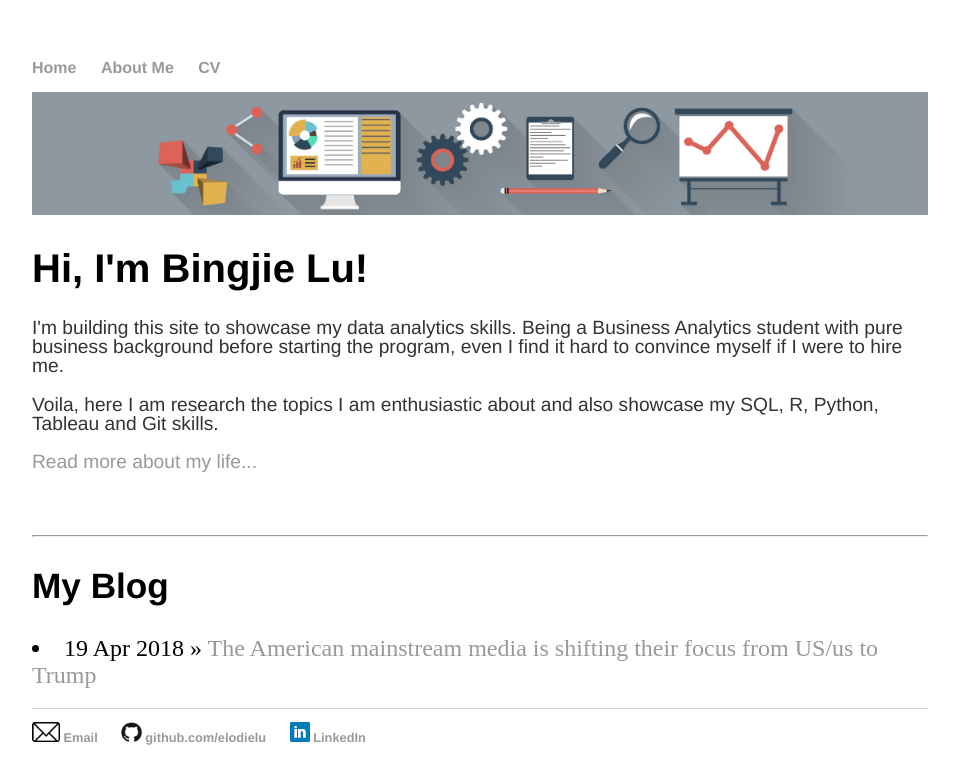
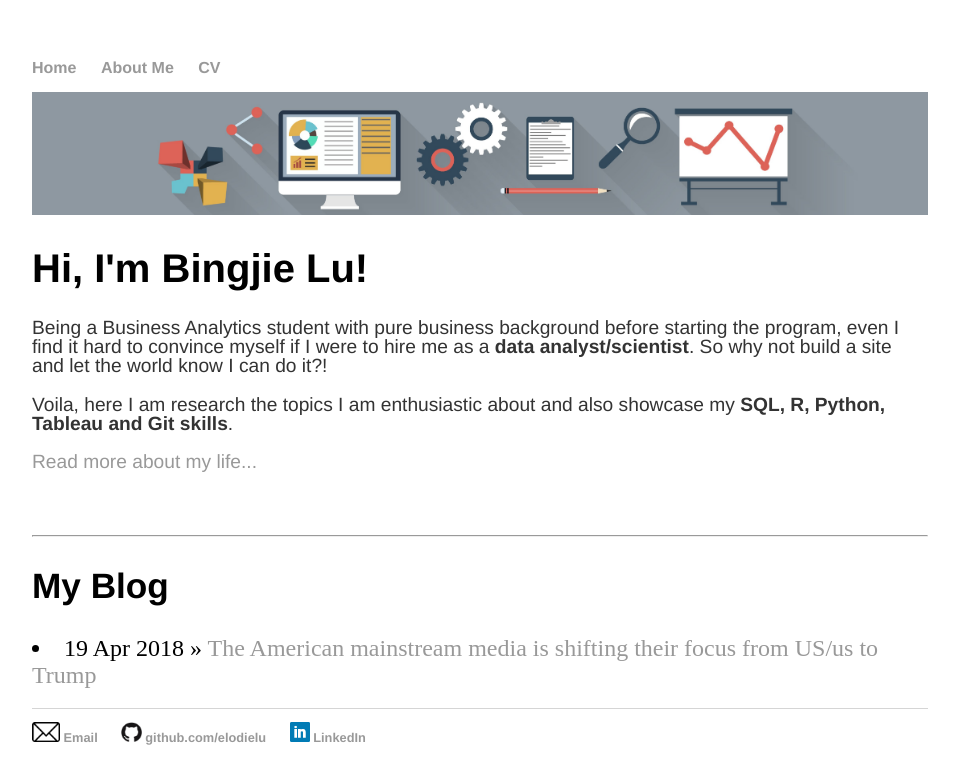
Before and after one commit to elodielu/elodielu.github.io, a Jekyll site: the page built from index.html, in a window 1280 px wide. Shown: the top 784 px of the page, without its empty margins (160-1119 px from the left). Built offline with Jekyll 4.4.1, drawn with Linux system fonts in a browser that asks for light colours.

Commit message:
Update index.html

```diff
--- a/index.html
+++ b/index.html
@@ -5,9 +5,9 @@ title: Bingjie Lu
 		<div class="blurb">
 			<img src="/picture/blog_banner2.jpg" width= 100%>
 			<h1>Hi, I'm Bingjie Lu!</h1>
-			<p>I'm building this site to showcase my data analytics skills. Being a Business Analytics student with pure business background before starting the program, even I find it hard to convince myself if I were to hire me.<br>
+			<p>Being a Business Analytics student with pure business background before starting the program, even I find it hard to convince myself if I were to hire me as a <b>data analyst/scientist</b>. So why not build a site and let the world know I can do it?!<br>
 			<br>
-			Voila, here I am research the topics I am enthusiastic about and also showcase my SQL, R, Python, Tableau and Git skills.<br>
+			Voila, here I am research the topics I am enthusiastic about and also showcase my <b>SQL, R, Python, Tableau and Git skills</b>.<br>
 			<br>
 			<a href="/about">Read more about my life...</a></p>
 			<br><br>
```
